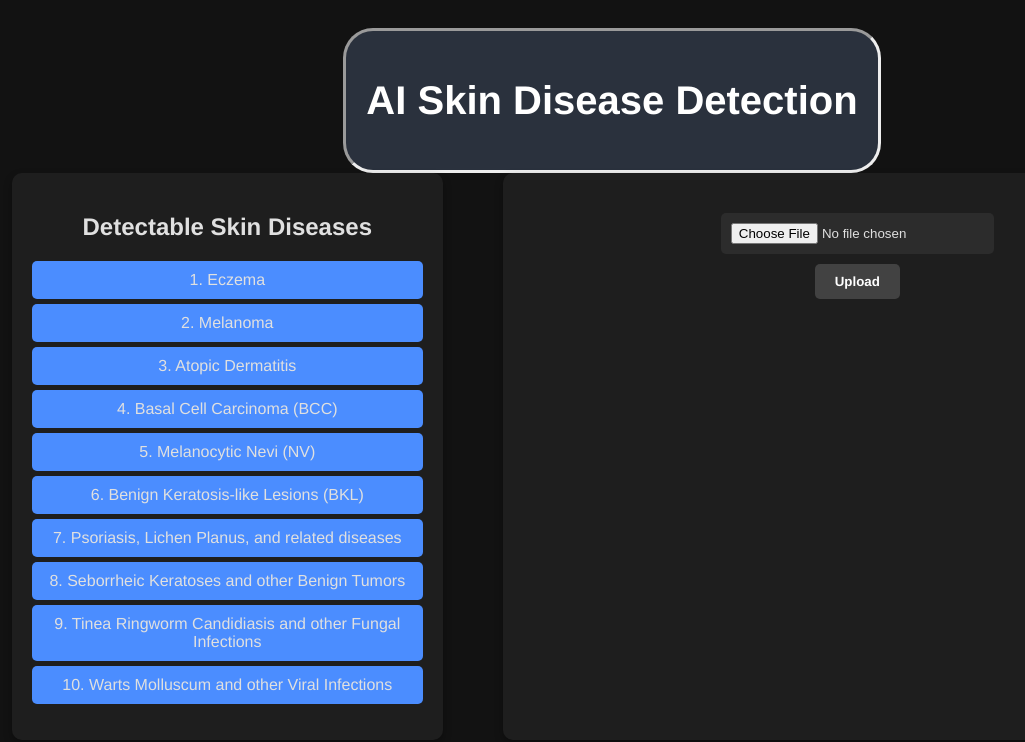
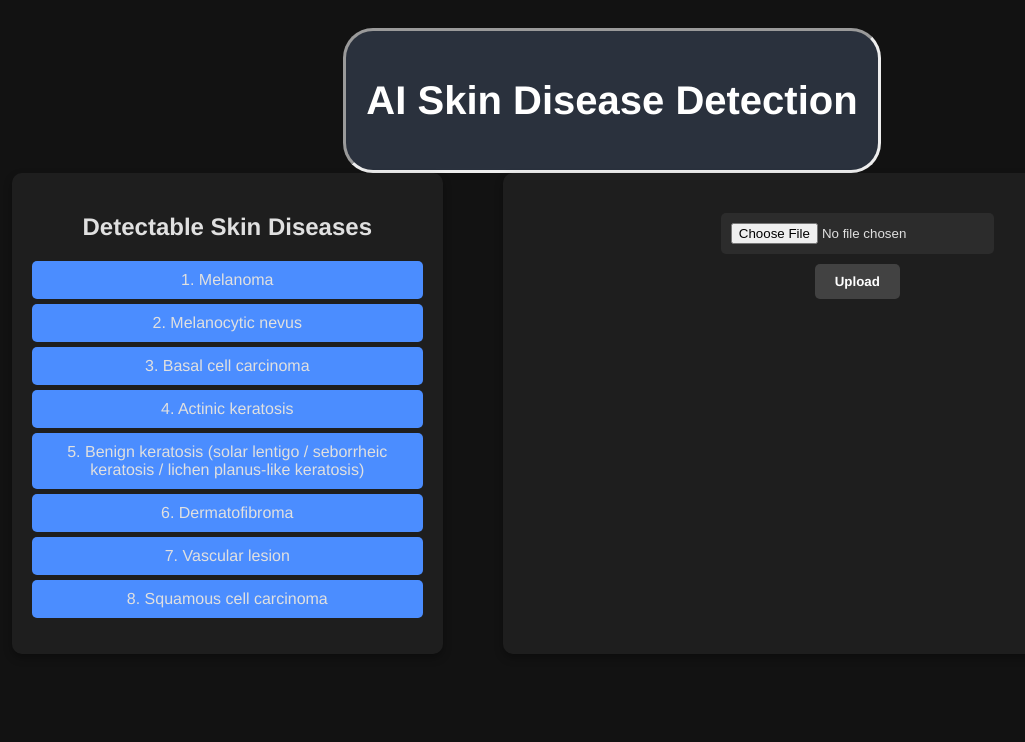
Before and after one commit to syrusaslam/AI-Skin-Disease-Detection, a React (Create React App) app in the folder node_stuff/: page / in a window 1280 px wide. Shown: the top 742 px of the page, without its empty margins (28-1053 px from the left). Built offline with nearby package versions, Linux system fonts and the light colour scheme.

Commit message:
Update Info.js

```diff
--- a/node_stuff/src/components/Info.js
+++ b/node_stuff/src/components/Info.js
@@ -5,16 +5,15 @@ function Info() {
   const [activeIndex, setActiveIndex] = useState(null);
 
   const diseases = [
-    { name: 'Eczema', description: 'Eczema is a condition that makes your skin red and itchy. It is common in children but can occur at any age. Eczema is long-lasting (chronic) and tends to flare periodically. It may be accompanied by asthma or hay fever.' },
-    { name: 'Melanoma', description: 'Melanoma is a type of skin cancer that develops from the pigment-producing cells known as melanocytes. Melanomas typically occur in the skin, but may rarely occur in the mouth, intestines, or eye.' },
-    { name: 'Atopic Dermatitis', description: 'Atopic dermatitis is an itchy inflammation of the skin, typically occurring in people with a family history of allergies. The main symptom is a rash that typically appears on the arms and behind the knees, but can also appear anywhere.' },
-    { name: 'Basal Cell Carcinoma (BCC)', description: 'Basal cell carcinoma is a type of skin cancer that begins in the basal cells. Basal cells produce new skin cells as old ones die off. Limiting sun exposure can help prevent these cells from becoming cancerous.' },
-    { name: 'Melanocytic Nevi (NV)', description: 'Melanocytic nevi, commonly known as moles, are growths on the skin that are usually brown or black. They can appear anywhere on the skin, alone or in groups.' },
-    { name: 'Benign Keratosis-like Lesions (BKL)', description: 'Benign keratosis-like lesions are non-cancerous skin growths. They are usually dark, and may be raised or flat. These lesions are common and often increase with age.' },
-    { name: 'Psoriasis, Lichen Planus, and related diseases', description: 'Psoriasis is a skin disease that causes red, itchy scaly patches, most commonly on the knees, elbows, trunk, and scalp. Lichen planus is a condition that can cause swelling and irritation in the skin, hair, nails, and mucous membranes.' },
-    { name: 'Seborrheic Keratoses and other Benign Tumors', description: 'Seborrheic keratoses are non-cancerous (benign) skin growths. They often appear as brown, black, or light tan growths on the face, chest, shoulders, or back.' },
-    { name: 'Tinea Ringworm Candidiasis and other Fungal Infections', description: 'Tinea is a fungal infection of the skin, commonly called ringworm. It can affect the skin on your body, scalp, feet, or nails. Candidiasis is a fungal infection caused by a yeast (a type of fungus) called Candida.' },
-    { name: 'Warts Molluscum and other Viral Infections', description: 'Warts are small growths on the skin caused by a viral infection, specifically by one of the many types of human papillomavirus (HPV). Molluscum contagiosum is a viral infection that results in small, benign raised lesions.' },
+    { name: 'Melanoma', description: 'Melanoma is a serious form of skin cancer that develops in the melanocytes, the cells responsible for producing melanin, the pigment that gives skin its color. It is characterized by the uncontrolled growth of these pigment-producing cells and often appears as a new or changing mole or dark spot on the skin. Early detection and treatment are crucial, as melanoma can spread to other parts of the body if not treated promptly. Factors such as excessive sun exposure and genetic predisposition increase the risk of developing melanoma.' },
+    { name: 'Melanocytic nevus', description: 'A melanocytic nevus, commonly known as a mole, is a benign growth on the skin that arises from melanocytes, the cells responsible for producing pigment. These moles can appear anywhere on the body, are usually brown or black, and can vary in size and shape. While typically harmless, changes in color, size, or shape of a melanocytic nevus can sometimes indicate malignant transformation, such as melanoma, and should be evaluated by a healthcare professional.' },
+    { name: 'Basal cell carcinoma', description: 'Basal cell carcinoma (BCC) is the most common type of skin cancer, typically arising in sun-exposed areas such as the head and neck. It often appears as a pearly or waxy bump, sometimes with visible blood vessels or a central depression. BCC grows slowly and rarely spreads to other parts of the body, but it can invade surrounding tissue if left untreated. Early detection and removal are crucial for effective treatment and preventing complications.' },
+    { name: 'Actinic keratosis', description: 'Actinic keratosis is a common precancerous skin condition caused by prolonged exposure to ultraviolet (UV) rays, typically from sunlight. It appears as rough, scaly patches or lesions on sun-exposed areas such as the face, ears, neck, scalp, and forearms. These patches can vary in color from pink to brown and are often accompanied by itching or burning sensations. While actinic keratosis itself is not cancerous, it has the potential to develop into squamous cell carcinoma if left untreated. Management usually involves preventive measures such as sun protection and regular skin screenings, along with various treatment options depending on the severity and number of lesions.' },
+    { name: 'Benign keratosis (solar lentigo / seborrheic keratosis / lichen planus-like keratosis)', description: 'Benign keratosis, which includes conditions like solar lentigo, seborrheic keratosis, and lichen planus-like keratosis, refers to a group of non-cancerous skin growths characterized by thickened, rough patches or lesions on the skin. These growths typically appear as tan, brown, or black spots or bumps and are often associated with aging or sun exposure. While generally harmless, they can resemble skin cancer in appearance, making proper diagnosis important for appropriate management and treatment.' },
+    { name: 'Dermatofibroma', description: 'Dermatofibroma is a common benign skin lesion characterized by a firm, often dimpled nodule that typically appears on the limbs. It is usually brownish to reddish in color and may be tender or itchy. Dermatofibromas are harmless and typically do not require treatment unless they cause discomfort or aesthetic concerns. Biopsy is often performed to confirm the diagnosis.' },
+    { name: 'Vascular lesion', description: 'Vascular lesions refer to abnormalities in blood vessels that can manifest as visible marks or discolorations on the skin. These lesions can vary in appearance, from small red or purple spots to larger patches or bulges. They are often caused by abnormalities in blood vessel structure or function, leading to issues such as dilated capillaries, hemangiomas, or port-wine stains. Treatment options depend on the type and severity of the lesion and may include laser therapy, sclerotherapy, or surgical removal.' },
+    { name: 'Squamous cell carcinoma', description: 'Squamous Cell Carcinoma (SCC) is a type of skin cancer that originates in the squamous cells, which are thin, flat cells found in the outer layer of the skin (epidermis). It typically appears as a firm, red nodule or a flat lesion with a scaly crust. SCC can develop on sun-exposed areas of the body but may also occur in areas not regularly exposed to sunlight. It has the potential to metastasize (spread) to other parts of the body if not treated early. Risk factors include prolonged sun exposure, fair skin, older age, and immunosuppression. Treatment often involves surgical removal, with a high cure rate if detected and treated early. Regular skin examinations and sun protection are key for prevention.' },
+    // { name: 'None of the others', description: 'Tinea is a fungal infection of the skin, commonly called ringworm. It can affect the skin on your body, scalp, feet, or nails. Candidiasis is a fungal infection caused by a yeast (a type of fungus) called Candida.' },
   ];
 
   const handleToggle = (index) => {
```
